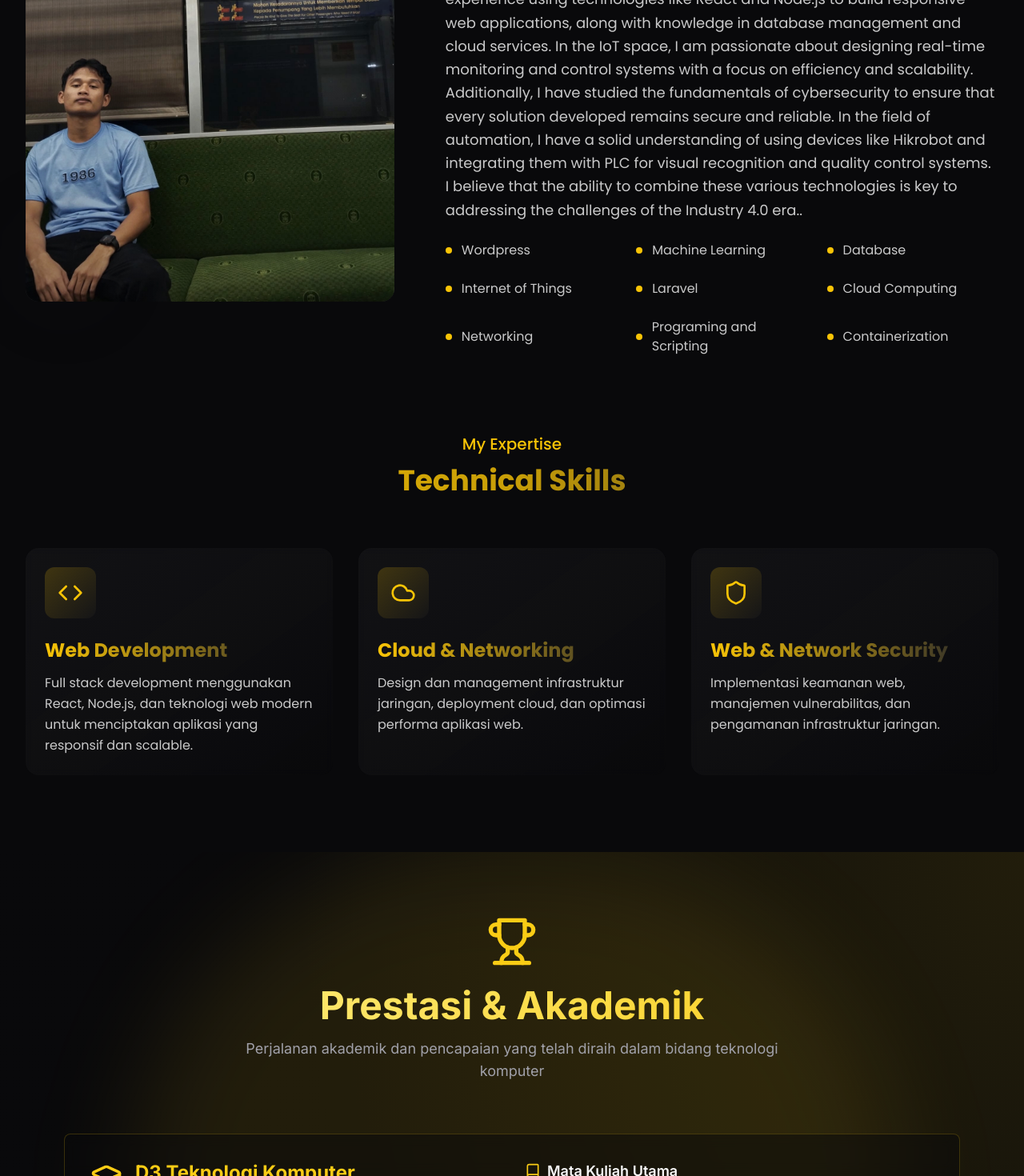
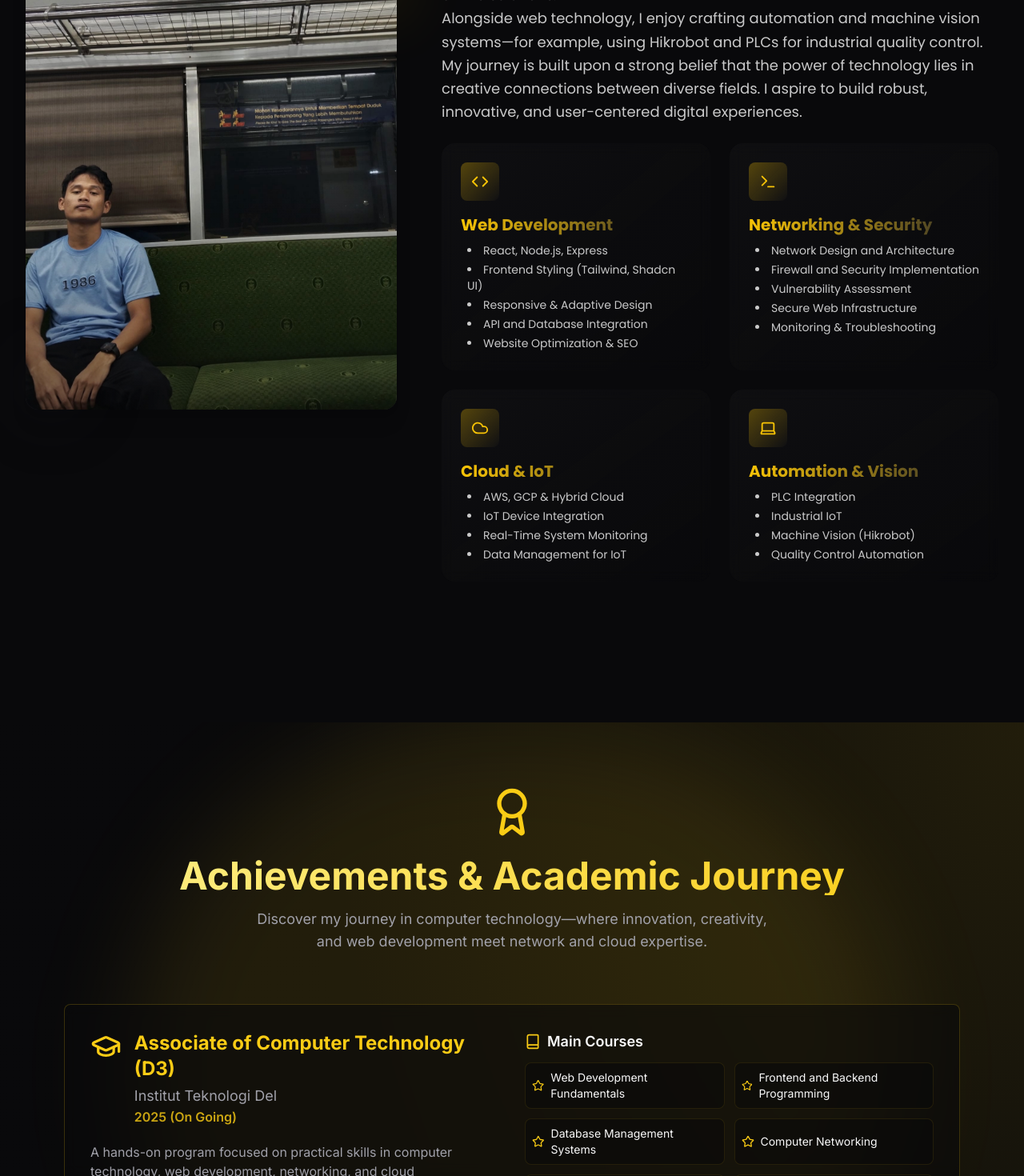
Before and after one commit to Refael-pangaribuan17/Portfolio, a React (Vite) app: page / in a window 1280 px wide. Shown: the part 1330-2800 px from the top of the page at 80% size. Built offline with nearby package versions, Linux system fonts and the light colour scheme.

Commit message:
Fix: Improve About and Achievements sections
-   Improved the About and Achievements sections.
-   Fixed the image display issue.
-   Translated all text to English.
-   Restructured the Technical Skills section.
-   Added image support to the Achievements section.

```diff
--- a/src/components/AboutSection.tsx
+++ b/src/components/AboutSection.tsx
@@ -1,23 +1,28 @@
-import { Cloud, Shield, Cpu, Code, Monitor, Terminal } from "lucide-react";
+
+import { Code, Cloud, Shield, Terminal, Database, Award, Laptop } from "lucide-react";
 import { cn } from "@/lib/utils";
 import { AspectRatio } from "./ui/aspect-ratio";
 
 type SkillCardProps = {
   icon: React.ReactNode;
   title: string;
-  description: string;
+  skills: string[];
 };
 
-function SkillCard({ icon, title, description }: SkillCardProps) {
+function SkillFocusCard({ icon, title, skills }: SkillCardProps) {
   return (
-    <div className="group relative overflow-hidden rounded-2xl bg-gradient-to-br from-secondary/30 via-secondary/20 to-background/30 backdrop-blur-sm p-6 transition-all duration-500 hover:transform hover:-translate-y-2">
-      <div className="absolute inset-0 bg-gradient-to-r from-primary/10 to-secondary/10 opacity-0 group-hover:opacity-100 transition-opacity duration-500" />
+    <div className="group relative overflow-hidden rounded-2xl bg-gradient-to-br from-secondary/20 via-secondary/10 to-background/30 backdrop-blur p-6 transition-all duration-500 hover:transform hover:-translate-y-1">
+      <div className="absolute inset-0 bg-gradient-to-r from-primary/5 to-secondary/5 opacity-0 group-hover:opacity-100 transition-opacity" />
       <div className="relative z-10">
-        <div className="w-16 h-16 bg-gradient-to-br from-primary/20 to-secondary/20 rounded-xl flex items-center justify-center text-primary mb-6 transform transition-transform duration-500 group-hover:scale-110">
+        <div className="w-12 h-12 bg-gradient-to-br from-primary/30 to-secondary/10 rounded-lg flex items-center justify-center text-primary mb-4 group-hover:scale-105 transition-transform">
           {icon}
         </div>
-        <h3 className="text-2xl font-bold mb-3 bg-gradient-to-r from-primary to-secondary bg-clip-text text-transparent">{title}</h3>
-        <p className="text-foreground/80 leading-relaxed">{description}</p>
+        <h3 className="text-xl font-bold mb-2 bg-gradient-to-r from-primary to-secondary bg-clip-text text-transparent">{title}</h3>
+        <ul className="list-disc list-inside text-foreground/80 text-sm space-y-1 pl-2">
+          {skills.map((s, idx) => (
+            <li key={idx}>{s}</li>
+          ))}
+        </ul>
       </div>
     </div>
   );
@@ -32,92 +37,94 @@ export function AboutSection() {
       </div>
 
       <div className="container max-w-7xl mx-auto px-4 sm:px-6 lg:px-8">
-        <div className="text-center mb-20 animate-fade-in">
+        <div className="text-center mb-16 animate-fade-in">
           <h2 className="text-xl text-primary font-medium mb-3">About Me</h2>
           <h3 className="text-4xl md:text-5xl font-bold bg-gradient-to-r from-primary via-primary/80 to-secondary bg-clip-text text-transparent">
-            Discover My Story
+            My Journey in Technology
           </h3>
         </div>
 
-        <div className="flex flex-col lg:flex-row items-center gap-16 mb-20">
+        <div className="flex flex-col lg:flex-row items-center gap-14 mb-20">
           <div className="w-full lg:w-2/5 animate-fade-in">
             <div className="relative group">
-              <div className="relative rounded-2xl overflow-hidden transform transition-all duration-500 hover:scale-105">
-                <AspectRatio ratio={4/5} className="bg-muted">
+              <div className="relative rounded-2xl overflow-hidden shadow-xl transition-all">
+                <AspectRatio ratio={4/5} className="bg-muted flex items-center justify-center">
                   <img
-                    src="/public/lovable-uploads/6349ba89-b06f-4097-bb92-e425be59dc49.png"
-                    alt="Portrait"
+                    src="/lovable-uploads/6349ba89-b06f-4097-bb92-e425be59dc49.png"
+                    alt="Personal Portrait"
                     className="w-full h-full object-cover object-center brightness-105 contrast-105"
+                    style={{ background: "linear-gradient(135deg, #2e026d20 20%, #13aed680 100%)" }}
+                    onError={(e) => {
+                      const target = e.target as HTMLImageElement;
+                      target.src = "https://images.unsplash.com/photo-1488590528505-98d2b5aba04b?auto=format&fit=facearea&w=400&h=500&q=80";
+                    }}
                   />
-                  <div className="absolute inset-0 bg-gradient-to-t from-background/20 via-transparent to-transparent" />
+                  <div className="absolute inset-0 bg-gradient-to-t from-background/40 via-transparent to-transparent pointer-events-none" />
                 </AspectRatio>
               </div>
-              <div className="absolute -z-10 inset-0 blur-3xl bg-gradient-to-tr from-primary/20 to-secondary/20 opacity-70 scale-110" />
-              <div className="absolute top-4 -right-4 w-24 h-24 bg-primary/20 rounded-full blur-2xl animate-pulse" />
-              <div className="absolute -bottom-4 -left-4 w-32 h-32 bg-secondary/20 rounded-full blur-2xl animate-pulse delay-300" />
+              <div className="absolute -z-10 inset-0 blur-3xl bg-gradient-to-tr from-primary/30 to-secondary/20 opacity-70 scale-105" />
+              <div className="absolute top-5 -right-3 w-16 h-16 bg-primary/30 rounded-full blur-2xl animate-pulse" />
+              <div className="absolute -bottom-4 -left-4 w-24 h-24 bg-secondary/30 rounded-full blur-2xl animate-pulse delay-300" />
             </div>
           </div>
 
           <div className="w-full lg:w-3/5 animate-fade-in">
             <div className="space-y-6">
               <h2 className="text-3xl md:text-4xl font-bold bg-gradient-to-r from-primary to-secondary bg-clip-text text-transparent mb-6">
-                I'm Refael Pangaribuan, a Technology Enthusiast
+                Hi, I'm Refael Pangaribuan—a Passionate Technologist & Web Developer
               </h2>
               <p className="text-lg text-foreground/80 leading-relaxed">
-                I am a student of Computer Technology at the D3 level with a strong interest in digital technology, particularly in networking, cybersecurity, Internet of Things (IoT), and industrial automation.
+                As a Computer Technology student, I thrive on exploring networking, cybersecurity, cloud infrastructure, Internet of Things (IoT), web development, and automation.
+                I have solid hands-on experience building scalable full-stack web apps, integrating real-time IoT systems, and delivering secure online solutions.<br />
+                Alongside web technology, I enjoy crafting automation and machine vision systems—for example, using Hikrobot and PLCs for industrial quality control. My journey is built upon a strong belief that the power of technology lies in creative connections between diverse fields. I aspire to build robust, innovative, and user-centered digital experiences.
+              </p>
 
-                Throughout my studies, I have actively developed skills in various fields, from modern web application development to the integration of IoT systems and machine vision. I have experience using technologies like React and Node.js to build responsive web applications, along with knowledge in database management and cloud services.
-
-                In the IoT space, I am passionate about designing real-time monitoring and control systems with a focus on efficiency and scalability. Additionally, I have studied the fundamentals of cybersecurity to ensure that every solution developed remains secure and reliable.
-
-                In the field of automation, I have a solid understanding of using devices like Hikrobot and integrating them with PLC for visual recognition and quality control systems. I believe that the ability to combine these various technologies is key to addressing the challenges of the Industry 4.0 era..
-              </p>
-              <div className="grid grid-cols-2 md:grid-cols-3 gap-6 mt-10">
-                {[
-                  "Wordpress",
-                  "Machine Learning",
-                  "Database",
-                  "Internet of Things",
-                  "Laravel",
-                  "Cloud Computing",
-                  "Networking",
-                  "Programing and Scripting",
-                  "Containerization"
-                ].map((skill, index) => (
-                  <div key={index} className="flex items-center gap-3 group">
-                    <div className="w-2 h-2 rounded-full bg-primary group-hover:scale-150 transition-transform duration-300" />
-                    <span className="text-foreground/80 group-hover:text-primary transition-colors duration-300">{skill}</span>
-                  </div>
-                ))}
+              {/* Core Skill Focus Area Cards */}
+              <div className="grid grid-cols-1 md:grid-cols-2 gap-6 mt-8">
+                <SkillFocusCard
+                  icon={<Code size={22} />}
+                  title="Web Development"
+                  skills={[
+                    "React, Node.js, Express",
+                    "Frontend Styling (Tailwind, Shadcn UI)",
+                    "Responsive & Adaptive Design",
+                    "API and Database Integration",
+                    "Website Optimization & SEO"
+                  ]}
+                />
+                <SkillFocusCard
+                  icon={<Terminal size={22} />}
+                  title="Networking & Security"
+                  skills={[
+                    "Network Design and Architecture",
+                    "Firewall and Security Implementation",
+                    "Vulnerability Assessment",
+                    "Secure Web Infrastructure",
+                    "Monitoring & Troubleshooting"
+                  ]}
+                />
+                <SkillFocusCard
+                  icon={<Cloud size={22} />}
+                  title="Cloud & IoT"
+                  skills={[
+                    "AWS, GCP & Hybrid Cloud",
+                    "IoT Device Integration",
+                    "Real-Time System Monitoring",
+                    "Data Management for IoT"
+                  ]}
+                />
+                <SkillFocusCard
+                  icon={<Laptop size={22} />}
+                  title="Automation & Vision"
+                  skills={[
+                    "PLC Integration",
+                    "Industrial IoT",
+                    "Machine Vision (Hikrobot)",
+                    "Quality Control Automation"
+                  ]}
+                />
               </div>
             </div>
-          </div>
-        </div>
-
-        <div className="mt-24">
-          <div className="text-center mb-16">
-            <h2 className="text-xl text-primary font-medium mb-3">My Expertise</h2>
-            <h3 className="text-4xl font-bold bg-gradient-to-r from-primary via-primary/80 to-secondary bg-clip-text text-transparent">
-              Technical Skills
-            </h3>
-          </div>
-
-          <div className="grid grid-cols-1 md:grid-cols-2 lg:grid-cols-3 gap-8">
-            <SkillCard
-              icon={<Code size={32} />}
-              title="Web Development"
-              description="Full stack development menggunakan React, Node.js, dan teknologi web modern untuk menciptakan aplikasi yang responsif dan scalable."
-            />
-            <SkillCard
-              icon={<Cloud size={32} />}
-              title="Cloud & Networking"
-              description="Design dan management infrastruktur jaringan, deployment cloud, dan optimasi performa aplikasi web."
-            />
-            <SkillCard
-              icon={<Shield size={32} />}
-              title="Web & Network Security"
-              description="Implementasi keamanan web, manajemen vulnerabilitas, dan pengamanan infrastruktur jaringan."
-            />
           </div>
         </div>
       </div>
--- a/src/components/PrestasiAkademikSection.tsx
+++ b/src/components/PrestasiAkademikSection.tsx
@@ -1,109 +1,118 @@
-import { GraduationCap, Briefcase, Award, BadgeCheck, Book, Star, Trophy, Code, Terminal, Monitor } from "lucide-react";
+
+import { Award, Briefcase, GraduationCap, Book, Star, Monitor, Code, BadgeCheck } from "lucide-react";
 import { Card } from "./ui/card";
 
-const ACADEMIC = {
-  degree: "D3 Teknologi Komputer",
-  institution: "Institut Teknologi Del",
-  year: "2025 (On Going)",
-  description: "Fokus pada pengembangan keterampilan praktis dalam bidang teknologi komputer, jaringan, dan pengembangan web.",
-  courses: [
-    "Web Development",
-    "Database Managemen",
-    "Computer Network",
-    "Embedded System",
-    "Internetworking",
-    "Network System Software"
-  ],
-  icon: <GraduationCap className="w-10 h-10 text-yellow-400" />,
-};
+// Achievement images (can use URLs or /lovable-uploads/ for uploaded images)
+const ACHIEVEMENTS = [
+  {
+    year: 2024,
+    title: "Best Web Developer Award",
+    desc: "Honored for creating an innovative and user-centric web application in a national development competition.",
+    icon: <Monitor className="w-7 h-7 text-yellow-400" />,
+    image: "/lovable-uploads/6349ba89-b06f-4097-bb92-e425be59dc49.png"
+  },
+  {
+    year: 2023,
+    title: "2nd Place in Network Design Competition",
+    desc: "Achieved second place in a nation-wide network design challenge.",
+    icon: <Award className="w-7 h-7 text-yellow-400" />,
+    image: "https://images.unsplash.com/photo-1486312338219-ce68d2c6f44d?auto=format&fit=cover&w=500&q=80"
+  },
+  {
+    year: 2023,
+    title: "Full Stack Development Certification",
+    desc: "Attained professional certification in full stack web development.",
+    icon: <BadgeCheck className="w-7 h-7 text-yellow-400" />,
+    image: null
+  },
+  {
+    year: 2022,
+    title: "CompTIA Network+ Certification",
+    desc: "Earned international CompTIA Network+ certification in computer networking.",
+    icon: <BadgeCheck className="w-7 h-7 text-yellow-400" />,
+    image: null
+  }
+];
 
 const INTERNSHIPS = [
   {
     year: 2024,
     position: "Full Stack Developer Intern",
     company: "PT Telekomunikasi Indonesia",
-    desc: "Pengembangan aplikasi web menggunakan React dan Node.js, serta membantu dalam perancangan dan monitoring jaringan perusahaan.",
-    icon: <Code className="w-6 h-6 text-yellow-400" />,
+    desc: "Worked on web applications with React and Node.js. Assisted with network monitoring and architectural design.",
+    icon: <Code className="w-6 h-6 text-yellow-400" />
   },
   {
     year: 2023,
-    position: "Cloud & Web Infrastructure Intern",
+    position: "Web & Cloud Infrastructure Intern",
     company: "Amazon Web Services (AWS) Indonesia",
-    desc: "Berpartisipasi dalam pengembangan aplikasi web berbasis cloud dan optimasi layanan AWS.",
-    icon: <Terminal className="w-6 h-6 text-yellow-400" />,
+    desc: "Contributed to cloud-based web platform development and optimized AWS services.",
+    icon: <Monitor className="w-6 h-6 text-yellow-400" />
   }
 ];
 
-const ACHIEVEMENTS = [
-  {
-    year: 2024,
-    title: "Best Web Developer Award",
-    desc: "Penghargaan untuk pengembangan aplikasi web inovatif dalam kompetisi tingkat nasional.",
-    icon: <Monitor className="w-7 h-7 text-yellow-400" />,
-  },
-  {
-    year: 2023,
-    title: "Juara 2 Network Design Competition",
-    desc: "Meraih peringkat 2 tingkat nasional dalam lomba desain jaringan komputer.",
-    icon: <Award className="w-7 h-7 text-yellow-400" />,
-  },
-  {
-    year: 2023,
-    title: "Full Stack Development Certification",
-    desc: "Sertifikasi profesional dalam pengembangan aplikasi web full stack.",
-    icon: <BadgeCheck className="w-7 h-7 text-yellow-400" />,
-  },
-  {
-    year: 2022,
-    title: "Sertifikasi CompTIA Network+",
-    desc: "Memperoleh sertifikasi internasional CompTIA Network+ di bidang jaringan.",
-    icon: <BadgeCheck className="w-7 h-7 text-yellow-400" />,
-  }
-];
+const DEGREE = {
+  degree: "Associate of Computer Technology (D3)",
+  institution: "Institut Teknologi Del",
+  year: "2025 (On Going)",
+  description: "A hands-on program focused on practical skills in computer technology, web development, networking, and cloud infrastructure.",
+  courses: [
+    "Web Development Fundamentals",
+    "Frontend and Backend Programming",
+    "Database Management Systems",
+    "Computer Networking",
+    "Cybersecurity Essentials",
+    "Cloud Computing Platforms",
+    "Embedded & IoT Systems",
+    "Network System Software",
+    "Machine Learning Basics"
+  ],
+  icon: <GraduationCap className="w-10 h-10 text-yellow-400" />,
+};
 
 export function PrestasiAkademikSection() {
   return (
     <section id="achievements" className="w-full py-20 bg-background/80 relative overflow-hidden">
-      {/* Decorative Background Elements */}
+      {/* Decorative Background */}
       <div className="absolute inset-0 bg-[radial-gradient(ellipse_at_top_right,_var(--tw-gradient-stops))] from-yellow-400/10 via-background to-background" />
       <div className="absolute top-0 left-1/2 -translate-x-1/2 w-3/4 h-1/2 bg-yellow-400/10 rounded-full blur-3xl" />
 
       <div className="container mx-auto max-w-6xl px-4 relative">
         {/* Section Header */}
         <div className="text-center mb-16 animate-fade-in">
-          <Trophy className="w-16 h-16 text-yellow-400 mx-auto mb-6" />
+          <Award className="w-16 h-16 text-yellow-400 mx-auto mb-6" />
           <h2 className="text-4xl md:text-5xl font-extrabold mb-4 bg-gradient-to-r from-yellow-200 to-yellow-400 bg-clip-text text-transparent">
-            Prestasi &amp; Akademik
+            Achievements & Academic Journey
           </h2>
           <p className="text-lg text-muted-foreground max-w-2xl mx-auto">
-            Perjalanan akademik dan pencapaian yang telah diraih dalam bidang teknologi komputer
+            Discover my journey in computer technology—where innovation, creativity, and web development meet network and cloud expertise.
           </p>
         </div>
 
-        {/* Academic Section */}
-        <Card className="mb-16 p-8 bg-card/50 backdrop-blur border-yellow-400/20 animate-fade-in">
+        {/* Academic / Degree */}
+        <Card className="mb-16 p-8 bg-card/60 backdrop-blur border-yellow-400/20 animate-fade-in">
           <div className="grid md:grid-cols-2 gap-8">
             <div>
-              <div className="flex items-start gap-4 mb-6">
-                {ACADEMIC.icon}
+              <div className="flex items-start gap-4 mb-5">
+                {DEGREE.icon}
                 <div>
-                  <h3 className="text-2xl font-bold text-yellow-400 mb-1">{ACADEMIC.degree}</h3>
-                  <p className="text-lg text-muted-foreground">{ACADEMIC.institution}</p>
-                  <p className="text-yellow-400/80 font-semibold">{ACADEMIC.year}</p>
+                  <h3 className="text-2xl font-bold text-yellow-400 mb-1">{DEGREE.degree}</h3>
+                  <p className="text-lg text-muted-foreground">{DEGREE.institution}</p>
+                  <p className="text-yellow-400/80 font-semibold">{DEGREE.year}</p>
                 </div>
               </div>
-              <p className="text-muted-foreground mb-6">{ACADEMIC.description}</p>
+              <p className="text-muted-foreground mb-5">{DEGREE.description}</p>
             </div>
             <div>
-              <h4 className="flex items-center gap-2 text-lg font-semibold mb-4">
+              <h4 className="flex items-center gap-2 text-lg font-semibold mb-3">
                 <Book className="w-5 h-5 text-yellow-400" />
-                Mata Kuliah Utama
+                Main Courses
               </h4>
               <div className="grid grid-cols-2 gap-3">
-                {ACADEMIC.courses.map((course, idx) => (
+                {DEGREE.courses.map((course, idx) => (
                   <div
                     key={idx}
-                    className="flex items-center gap-2 p-3 rounded-lg bg-background/50 border border-yellow-400/10"
+                    className="flex items-center gap-2 p-2 rounded-lg bg-background/60 border border-yellow-400/10"
                   >
                     <Star className="w-4 h-4 text-yellow-400" />
                     <span className="text-sm">{course}</span>
@@ -114,18 +123,18 @@ export function PrestasiAkademikSection() {
           </div>
         </Card>
 
-        {/* Internships Grid */}
+        {/* Internships Experience */}
         <div className="mb-16">
           <h3 className="text-2xl font-bold mb-8 flex items-center gap-3">
             <Briefcase className="w-8 h-8 text-yellow-400" />
-            Pengalaman Internship
+            Professional Internships
           </h3>
           <div className="grid md:grid-cols-2 gap-6">
             {INTERNSHIPS.map((intern, idx) => (
               <Card
                 key={idx}
-                className="p-6 bg-card/50 backdrop-blur hover:bg-card/80 transition-all duration-300 border-yellow-400/20 animate-fade-in"
-                style={{animationDelay: `${idx * 150}ms`}}
+                className="p-6 bg-card/60 backdrop-blur hover:bg-card/80 transition-all duration-300 border-yellow-400/20 animate-fade-in"
+                style={{animationDelay: `${idx * 120}ms`}}
               >
                 <div className="flex items-start gap-4">
                   <div className="p-3 rounded-xl bg-yellow-400/10">
@@ -133,7 +142,7 @@ export function PrestasiAkademikSection() {
                   </div>
                   <div>
                     <h4 className="text-lg font-semibold text-yellow-400">{intern.position}</h4>
-                    <p className="text-sm text-muted-foreground mb-2">
+                    <p className="text-sm text-muted-foreground mb-1">
                       {intern.company} • {intern.year}
                     </p>
                     <p className="text-sm text-muted-foreground/90">{intern.desc}</p>
@@ -144,27 +153,43 @@ export function PrestasiAkademikSection() {
           </div>
         </div>
 
-        {/* Achievements Timeline */}
+        {/* Achievements Timeline - with optional photo */}
         <div className="relative">
           <h3 className="text-2xl font-bold mb-8 flex items-center gap-3">
             <Award className="w-8 h-8 text-yellow-400" />
-            Prestasi
+            Major Achievements
           </h3>
           <div className="absolute left-8 top-20 bottom-0 w-px bg-gradient-to-b from-yellow-400/50 to-transparent" />
-          <div className="space-y-8">
+          <div className="space-y-10">
             {ACHIEVEMENTS.map((ach, idx) => (
               <div
                 key={idx}
-                className="relative pl-16 animate-fade-in"
-                style={{animationDelay: `${idx * 200}ms`}}
+                className="relative pl-20 animate-fade-in"
+                style={{animationDelay: `${idx * 160}ms`}}
               >
                 <div className="absolute left-0 top-0 p-2 rounded-full bg-yellow-400/10 border border-yellow-400/20">
-                  <BadgeCheck className="w-6 h-6 text-yellow-400" />
+                  {ach.icon}
                 </div>
-                <Card className="p-6 bg-card/50 backdrop-blur border-yellow-400/20">
-                  <div className="flex flex-col gap-2">
+                <Card className="p-4 flex items-center gap-5 bg-card/60 backdrop-blur border-yellow-400/20">
+                  {ach.image ? (
+                    <img
+                      src={ach.image}
+                      alt={ach.title}
+                      className="w-16 h-16 object-cover object-center rounded-md border border-yellow-400/20 shadow"
+                      style={{ backgroundColor: "#f4f1e8" }}
+                      onError={(e) => {
+                        const target = e.target as HTMLImageElement;
+                        target.src = "https://images.unsplash.com/photo-1488590528505-98d2b5aba04b?auto=format&fit=facearea&w=200&h=200&q=80";
+                      }}
+                    />
+                  ) : (
+                    <div className="w-16 h-16 flex items-center justify-center rounded-md bg-yellow-100 border border-yellow-300 text-yellow-400">
+                      <Award className="w-8 h-8" />
+                    </div>
+                  )}
+                  <div className="flex flex-col gap-1">
                     <span className="text-sm font-medium text-yellow-400">{ach.year}</span>
-                    <h4 className="text-lg font-semibold">{ach.title}</h4>
+                    <h4 className="text-base font-semibold">{ach.title}</h4>
                     <p className="text-sm text-muted-foreground">{ach.desc}</p>
                   </div>
                 </Card>
```
